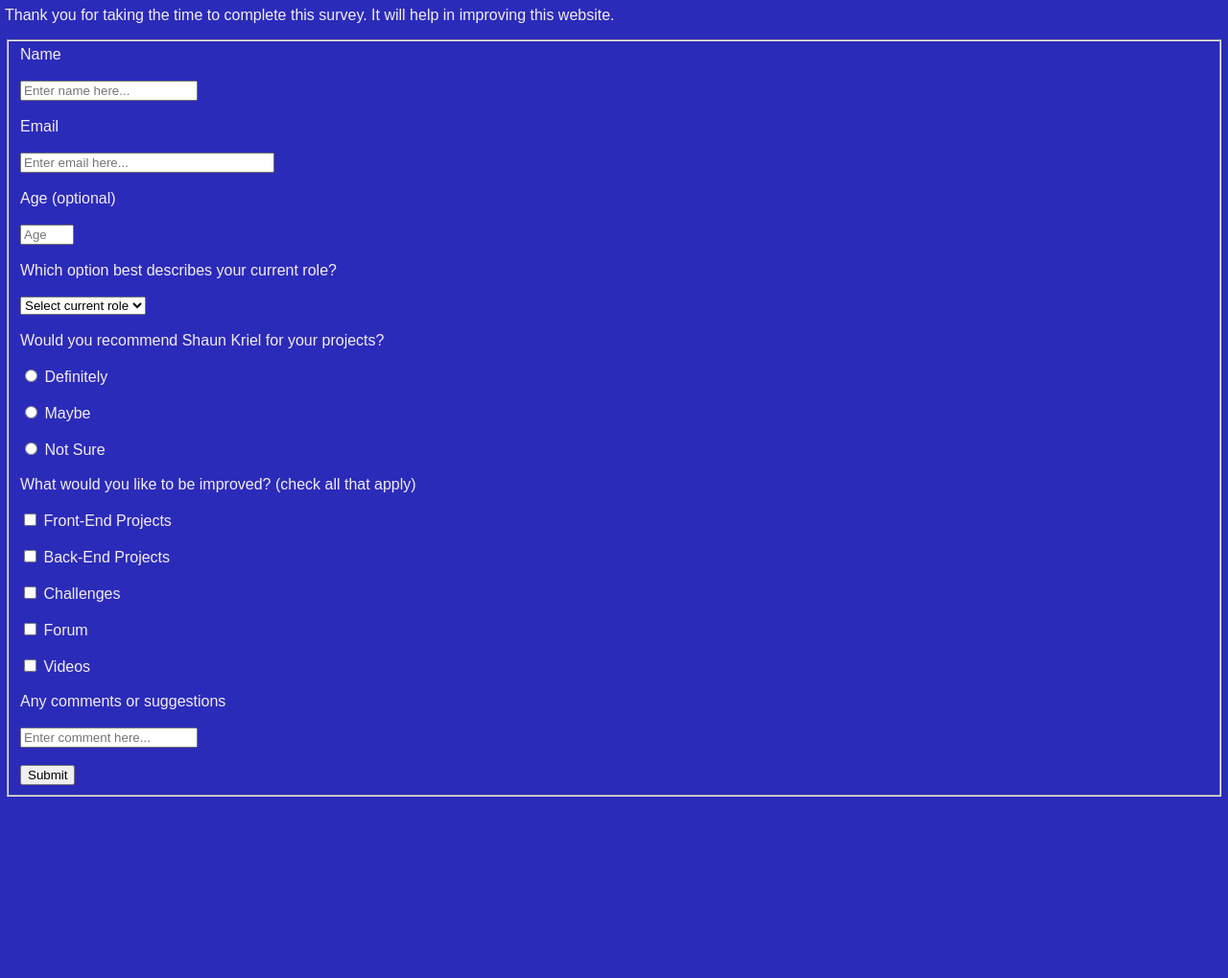
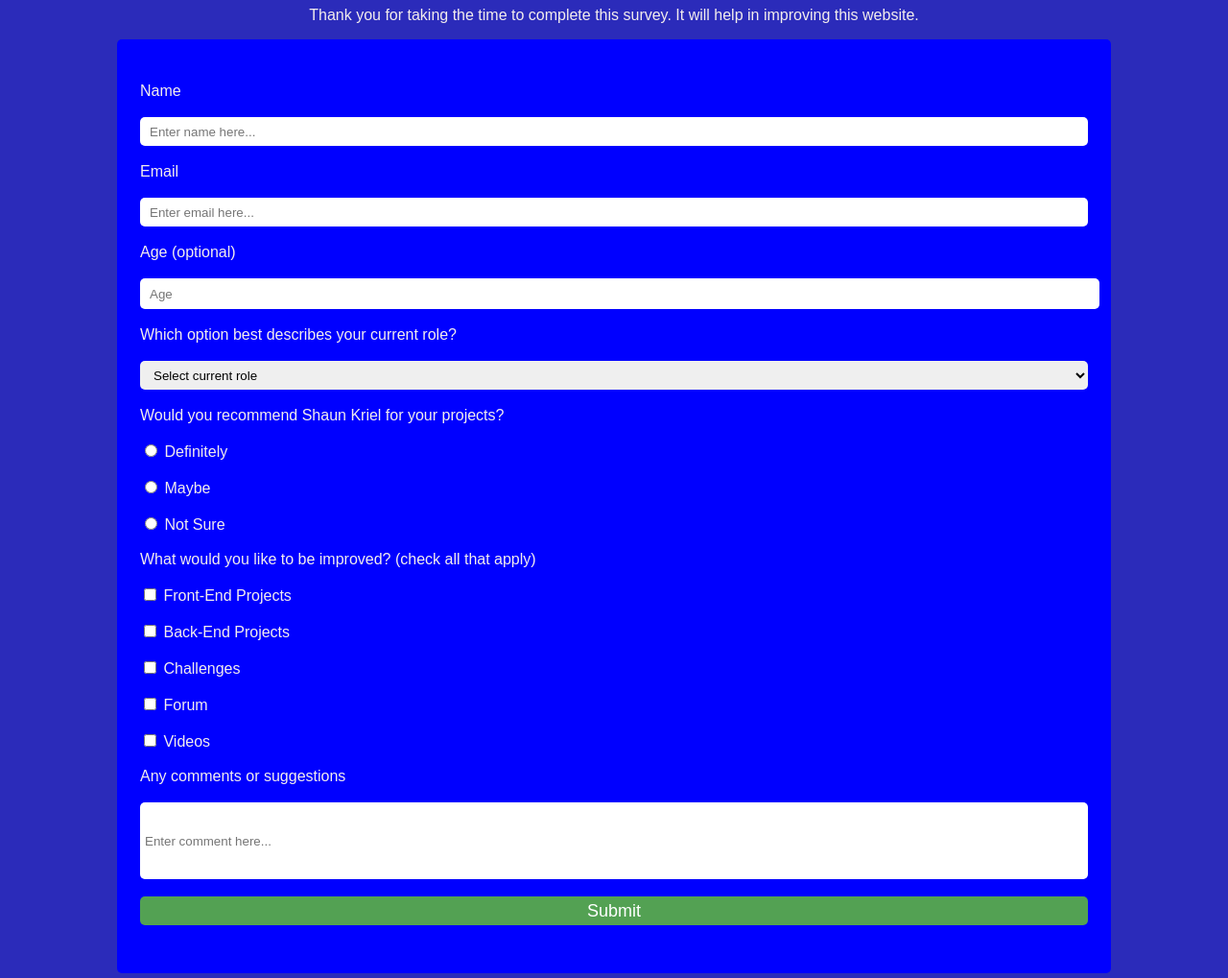
Before and after one commit to ShaunK79/FCC-SurveyForm, a plain HTML site: page index.html in a window 1280 px wide. Shown: the part 78-1097 px from the top of the page at 96% size. Before the commit the page ends 913 px from the top, so only its background shows below. Drawn offline with Linux system fonts and the light colour scheme.

Commit message:
styled form, body, inputs, button, h1&p - backgroundcolor, padding, align, text color

```diff
--- a/styles.css
+++ b/styles.css
@@ -5,3 +5,70 @@ body {
     padding: 5px;
     margin: auto;
   }
+  h1, p {
+    text-align: center;
+  }
+
+  form {
+    width: 80%;
+    margin: auto;
+    background-color: blue;
+    padding: 2.5rem 0.625rem;
+    display: block;
+    margin-top: 0em;
+    border-radius: 5px;
+  }
+  fieldset {
+    border: none;
+  }
+  input[type=text] {
+    width: 100%;
+    height: 30px;
+    padding: 10px 10px;
+    margin: 0;
+    border-radius: 5px;
+    border: none;
+    box-sizing: border-box;
+  }
+  input[type=email] {
+    width: 100%;
+    height: 30px;
+    padding: 10px 10px;
+    border-radius: 5px;
+    border: none;
+    box-sizing: border-box;
+  }
+  input[type=number] {
+    width: 100%;
+    height: 30px;
+    padding-left: 10px;
+    border-radius: 5px;
+    border: none;
+    margin-top:
+    box-sizing: border-box;
+  }
+  input[type=textarea] {
+    width: 100%;
+    height: 80px;
+    padding: 5px;
+    border-radius: 5px;
+    border: none;
+    box-sizing: border-box;
+  }
+  select {
+    width: 100%;
+    height: 30px;
+    border-radius: 5px;
+    border: none;
+    padding-left: 10px;
+  }
+
+  button {
+    background-color: rgb(83, 161, 83);
+    color: white;
+    font-size: 18px;
+    width: 100%;
+    height: 30px;
+    border: none;
+    border-radius: 5px;
+  }
```
